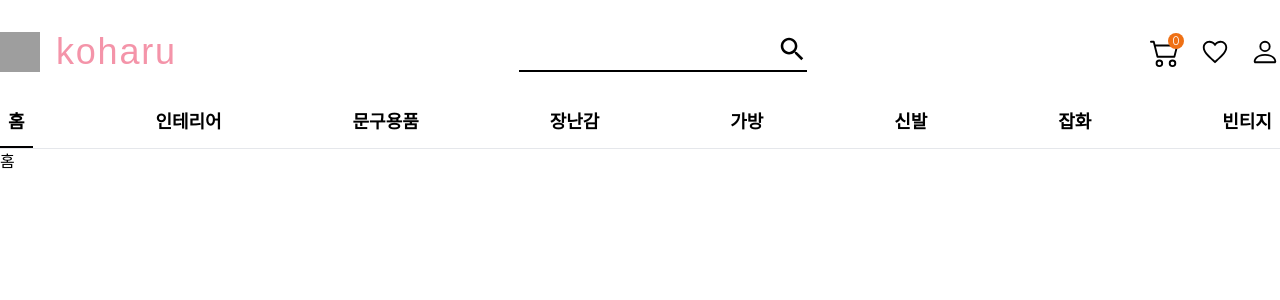
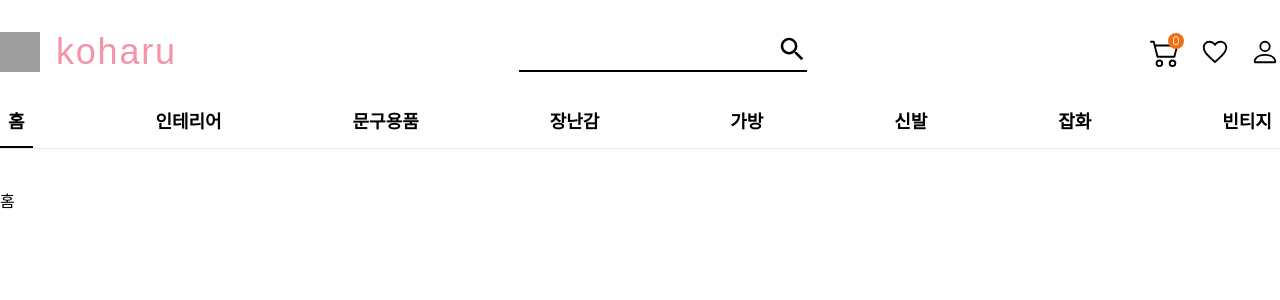
Before and after one commit to koharu-market/client, a Next.js app: page / in a window 1280 px wide. Shown: the top 300 px of the page. Built offline with nearby package versions, Linux system fonts and the light colour scheme; grey boxes are pictures that could not be loaded; a web font is replaced by a local one.

Commit message:
refactor: main scss 폴더 이동 및 container 클래스 css 수정

```diff
--- a/src/app/(baseLayout)/categories/[categoryId]/page.tsx
+++ b/src/app/(baseLayout)/categories/[categoryId]/page.tsx
@@ -3,7 +3,7 @@ import { products } from '@/data/products';
 
 export default function Page() {
   return (
-    <div className="container mt-10">
+    <div className="container">
       <div className="grid grid-cols-2 gap-x-6 gap-y-10 sm:grid-cols-3 md:grid-cols-4 xl:grid-cols-5 xl:gap-x-8">
         {products.map((product) => (
           <Card key={product.id} product={product} />
--- a/src/app/(baseLayout)/page.tsx
+++ b/src/app/(baseLayout)/page.tsx
@@ -1,3 +1,3 @@
 export default function Home() {
-  return <main>홈</main>;
+  return <div>홈</div>;
 }
--- a/src/app/layout.tsx
+++ b/src/app/layout.tsx
@@ -1,6 +1,6 @@
 import type { Metadata } from 'next';
 import { Inter } from 'next/font/google';
-import './main.scss';
+import '@/styles/main.scss';
 
 const inter = Inter({ subsets: ['latin'] });
 
--- a/src/app/main.scss
+++ b/src/styles/main.scss
@@ -16,6 +16,24 @@
   }
 }
 
+@layer base {
+  button,
+  a {
+    -webkit-user-select: none;
+    -moz-user-select: none;
+    -ms-user-select: none;
+    user-select: none;
+    -webkit-tap-highlight-color: transparent;
+  }
+  main {
+    @apply md:mt-10 mt-5;
+  }
+
+  .container {
+    @apply xl:px-0 px-4;
+  }
+}
+
 @layer utilities {
   .text-balance {
     text-wrap: balance;
```
